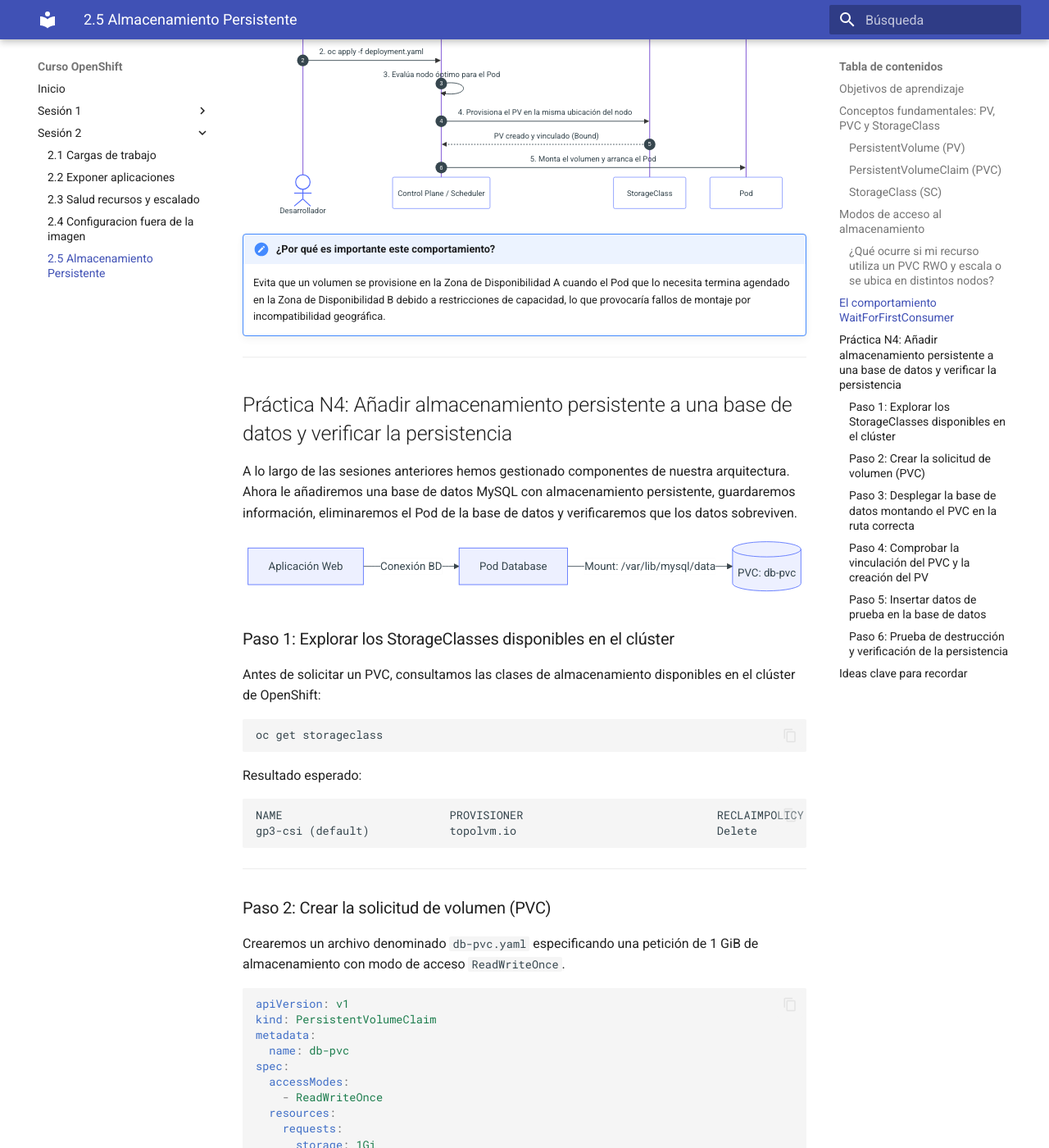
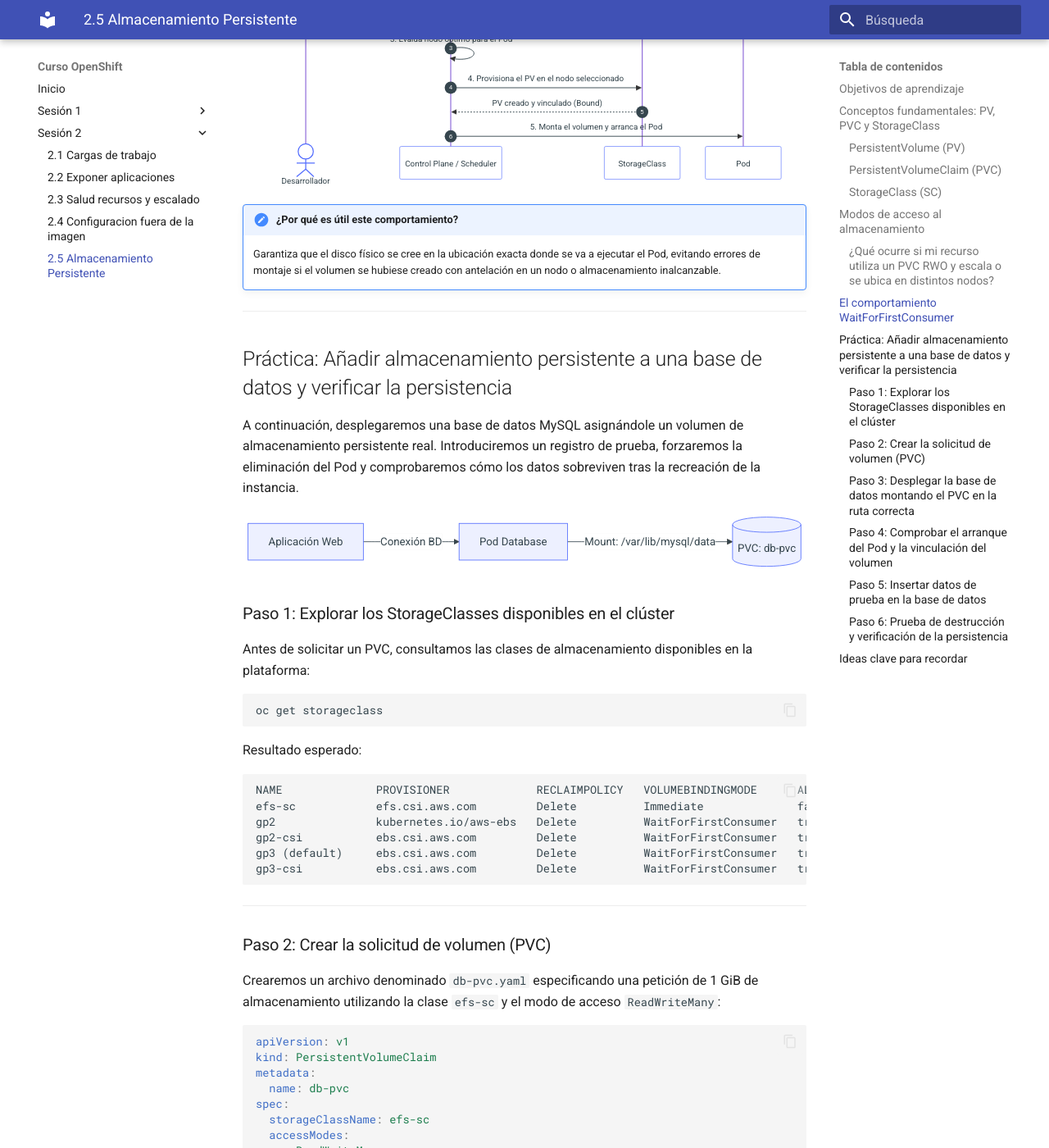
Before and after one commit to ieftraining/curso-openshift, an MkDocs documentation site: the page built from docs/sesion2/2.5 Almacenamiento Persistente.md, in a window 1280 px wide and 1400 px high, scrolled down 5609 px. Shown: the whole window at 82% size. Built offline with MkDocs 1.6.1 and Material for MkDocs 9.7.7, drawn with Linux system fonts in a browser that asks for light colours; some of the changed text lies outside the part shown.

Commit message:
Add files via upload

````diff
--- a/docs/sesion2/2.5 Almacenamiento Persistente.md
+++ b/docs/sesion2/2.5 Almacenamiento Persistente.md
@@ -10,7 +10,7 @@ Al finalizar este apartado serás capaz de:
 - Entender la diferencia entre provisión dinámica y provisión estática/manual (como en el caso de NFS).
 - Comprender el comportamiento de la política de vinculación `WaitForFirstConsumer`.
 - Identificar y prevenir el error habitual de montar un PVC en una ruta distinta a la de los datos reales de la aplicación.
-- Añadir almacenamiento persistente a una base de datos mediante la práctica N4, simular la eliminación del Pod y verificar la persistencia de la información.
+- Añadir almacenamiento persistente a una base de datos mediante la práctica paso a paso, simular la eliminación del Pod y verificar la persistencia de la información.
 
 ---
 
@@ -51,7 +51,7 @@ Es un recurso a nivel de clúster (no pertenece a ningún namespace en particula
 Es la solicitud o petición de almacenamiento realizada por un usuario o aplicación dentro de un namespace concreto.
 
 * Es un recurso de ámbito de proyecto (namespace).
-* Especifica los requerimientos necesarios: tamaño (ej. `1Gi`) y modo de acceso (ej. `ReadWriteOnce`).
+* Especifica los requerimientos necesarios: tamaño (ej. `1Gi`) y modo de acceso (ej. `ReadWriteOnce` o `ReadWriteMany`).
 * Funciona de forma análoga a un Pod: así como un Pod consume recursos de CPU y memoria del nodo, un PVC consume un PV del almacenamiento disponible.
 
 ### StorageClass (SC)
@@ -104,13 +104,13 @@ flowchart LR
     El hecho de que puedas solicitar `ReadWriteMany` (RWX) en el YAML de un PVC no garantiza que el clúster pueda aprovisionarlo. El modo de acceso está **estrictamente condicionado por la tecnología de almacenamiento subyacente**:
 
     * **StorageClasses basados en Bloques (AWS EBS, Azure Disk, vSphere FCD):** Solo admiten **RWO**. Si solicitas un PVC RWX sobre estas clases, se quedará indefinidamente en estado `Pending` con un error de provisión.
-    * **StorageClasses basados en Sistemas de Archivos / Red (NFS, CephFS, OpenShift Data Foundation):** Admiten **RWO y RWX**.
+    * **StorageClasses basados en Sistemas de Archivos / Red (NFS, AWS EFS, CephFS, OpenShift Data Foundation):** Admiten **RWO y RWX**.
 
 ### ¿Qué ocurre si mi recurso utiliza un PVC RWO y escala o se ubica en distintos nodos?
 
 Cualquier carga de trabajo que consuma un PVC con almacenamiento `ReadWriteOnce` (RWO) está sujeta a restricciones de programación y concurrencia:
 
-1. **RWO no limita por Pod, sino por Nodo:** Varios Pods situados en el **mismo nodo worker** pueden montar el mismo volumen RWO. Sin embargo, en bases de datos o aplicaciones con estado esto genera un problema grave a nivel de aplicación: múltiples instancias intentando escribir concurrentemente en los mismos archivos provocal corrupciones y bloqueos de ficheros.
+1. **RWO no limita por Pod, sino por Nodo:** Varios Pods situados en el **mismo nodo worker** pueden montar el mismo volumen RWO. Sin embargo, en bases de datos esto genera un problema grave a nivel de aplicación: múltiples instancias intentando escribir concurrentemente en los mismos archivos provocan corrupciones y bloqueos de ficheros.
 2. **Conflicto en múltiples nodos:** Si el *scheduler* ubica instancias de la aplicación en nodos distintos intentando reutilizar el mismo PVC RWO, los nuevos Pods quedarán en estado **`Pending`** con el error `Multi-Attach error for volume`, ya que la infraestructura bloquea la conexión del disco a más de un nodo físico a la vez.
 
 !!! tip "¿Cómo se gestiona el escalado en aplicaciones con estado?"
@@ -121,15 +121,15 @@ Cualquier carga de trabajo que consuma un PVC con almacenamiento `ReadWriteOnce`
 
 ## El comportamiento `WaitForFirstConsumer`
 
-En entornos con provisión dinámica de almacenamiento en la nube o en zonas de disponibilidad distribuidas, la creación inmediata del volumen físico puede ser un problema.
+En muchos clústeres de OpenShift, las clases de almacenamiento están configuradas con la política de vinculación retrasada `volumeBindingMode: WaitForFirstConsumer`.
 
-Cuando un `StorageClass` utiliza la política de vinculación `volumeBindingMode: WaitForFirstConsumer`, ocurre lo siguiente:
+Cuando esta opción está activa, ocurre el siguiente flujo:
 
 1. El usuario crea el `PVC`.
-2. Kubernetes **no asigna ni provisiona el volumen físico inmediatamente**; el PVC permanece en estado `Pending`.
-3. Kubernetes espera a que se cree un `Pod` que haga referencia a ese `PVC`.
-4. El *scheduler* analiza en qué nodo/zona del clúster conviene ejecutar ese Pod según sus recursos disponibles (CPU, Memoria, tolerancias).
-5. Una vez elegido el nodo destino, la plataforma crea y conecta el volumen físico exactamente en la misma zona o cabina accesible por dicho nodo.
+2. Kubernetes **no asigna ni crea el volumen físico inmediatamente**; el PVC permanece en estado `Pending`.
+3. Kubernetes espera a que se cree un `Pod` que solicite ese `PVC`.
+4. El *scheduler* analiza primero en qué nodo worker conviene ejecutar el Pod (según la memoria y CPU disponibles).
+5. Una vez elegido el nodo destino, la plataforma crea y conecta el volumen exactamente en la ubicación física accesible por dicho nodo.
 6. El PVC pasa al estado `Bound` y el Pod arranca correctamente.
 
 ```mermaid
@@ -144,19 +144,19 @@ sequenceDiagram
     Note over K8s: PVC en estado Pending<br/>(Wait For First Consumer)
     Dev->>K8s: 2. oc apply -f deployment.yaml
     K8s->>K8s: 3. Evalúa nodo óptimo para el Pod
-    K8s->>SC: 4. Provisiona el PV en la misma ubicación del nodo
+    K8s->>SC: 4. Provisiona el PV en el nodo seleccionado
     SC-->>K8s: PV creado y vinculado (Bound)
     K8s->>Pod: 5. Monta el volumen y arranca el Pod
 ```
 
-!!! note "¿Por qué es importante este comportamiento?"
-    Evita que un volumen se provisione en la Zona de Disponibilidad A cuando el Pod que lo necesita termina agendado en la Zona de Disponibilidad B debido a restricciones de capacidad, lo que provocaría fallos de montaje por incompatibilidad geográfica.
+!!! note "¿Por qué es útil este comportamiento?"
+    Garantiza que el disco físico se cree en la ubicación exacta donde se va a ejecutar el Pod, evitando errores de montaje si el volumen se hubiese creado con antelación en un nodo o almacenamiento inalcanzable.
 
 ---
 
-## Práctica N4: Añadir almacenamiento persistente a una base de datos y verificar la persistencia
+## Práctica: Añadir almacenamiento persistente a una base de datos y verificar la persistencia
 
-A lo largo de las sesiones anteriores hemos gestionado componentes de nuestra arquitectura. Ahora le añadiremos una base de datos MySQL con almacenamiento persistente, guardaremos información, eliminaremos el Pod de la base de datos y verificaremos que los datos sobreviven.
+A continuación, desplegaremos una base de datos MySQL asignándole un volumen de almacenamiento persistente real. Introduciremos un registro de prueba, forzaremos la eliminación del Pod y comprobaremos cómo los datos sobreviven tras la recreación de la instancia.
 
 ```mermaid
 flowchart LR
@@ -166,7 +166,7 @@ flowchart LR
 
 ### Paso 1: Explorar los StorageClasses disponibles en el clúster
 
-Antes de solicitar un PVC, consultamos las clases de almacenamiento disponibles en el clúster de OpenShift:
+Antes de solicitar un PVC, consultamos las clases de almacenamiento disponibles en la plataforma:
 
 ```bash
 oc get storageclass
@@ -174,15 +174,19 @@ oc get storageclass
 
 Resultado esperado:
 ```text
-NAME                         PROVISIONER                             RECLAIMPOLICY   VOLUMEBINDINGMODE      ALLOWVOLUMEEXPANSION   AGE
-gp3-csi (default)            topolvm.io                              Delete          WaitForFirstConsumer   true                   30d
+NAME              PROVISIONER             RECLAIMPOLICY   VOLUMEBINDINGMODE      ALLOWVOLUMEEXPANSION   AGE
+efs-sc            efs.csi.aws.com         Delete          Immediate              false                  673d
+gp2               kubernetes.io/aws-ebs   Delete          WaitForFirstConsumer   true                   674d
+gp2-csi           ebs.csi.aws.com         Delete          WaitForFirstConsumer   true                   674d
+gp3 (default)     ebs.csi.aws.com         Delete          WaitForFirstConsumer   true                   674d
+gp3-csi           ebs.csi.aws.com         Delete          WaitForFirstConsumer   true                   674d
 ```
 
 ---
 
 ### Paso 2: Crear la solicitud de volumen (PVC)
 
-Crearemos un archivo denominado `db-pvc.yaml` especificando una petición de 1 GiB de almacenamiento con modo de acceso `ReadWriteOnce`.
+Crearemos un archivo denominado `db-pvc.yaml` especificando una petición de 1 GiB de almacenamiento utilizando la clase `efs-sc` y el modo de acceso `ReadWriteMany`:
 
 ```yaml
 apiVersion: v1
@@ -190,8 +194,9 @@ kind: PersistentVolumeClaim
 metadata:
   name: db-pvc
 spec:
+  storageClassName: efs-sc
   accessModes:
-    - ReadWriteOnce
+    - ReadWriteMany
   resources:
     requests:
       storage: 1Gi
@@ -211,19 +216,18 @@ oc get pvc db-pvc
 
 Resultado esperado:
 ```text
-NAME     STATUS    VOLUME   CAPACITY   ACCESS MODES   STORAGECLASS   AGE
-db-pvc   Pending                                      gp3-csi        5s
+NAME     STATUS   VOLUME                                     CAPACITY   ACCESS MODES   STORAGECLASS   AGE
+db-pvc   Bound    pvc-b6af2cd1-ca23-4fef-9b10-5a049589da72   1Gi        RWX            efs-sc         20s
 ```
 
-!!! note "Análisis del estado Pending"
-    El estado `Pending` es el comportamiento esperado en clases de almacenamiento configuradas con `WaitForFirstConsumer`. Permanecerá en este estado hasta que despleguemos el Pod que utilizará este volumen.
+El estado **`Bound`** confirma que el clúster ha aprovisionado dinámicamente un `PersistentVolume` (PV) listo para consumirse.
 
 ---
 
 ### Paso 3: Desplegar la base de datos montando el PVC en la ruta correcta
 
 !!! warning "Punto crítico: El riesgo del PVC montado en la ruta incorrecta"
-    Uno de los errores más comunes en Kubernetes es montar el PVC en un directorio distinto al que la aplicación realmente utiliza para escribir sus datos.
+    Uno de los errores más comunes al trabajar con almacenamiento es montar el PVC en un directorio distinto al que la aplicación realmente utiliza para guardar sus datos.
 
     ```mermaid
     flowchart TD
@@ -294,27 +298,9 @@ oc apply -f db-deployment.yaml
 
 ---
 
-### Paso 4: Comprobar la vinculación del PVC y la creación del PV
+### Paso 4: Comprobar el arranque del Pod y la vinculación del volumen
 
-Una vez creado el Pod, la plataforma evalúa la solicitud y aprovisiona el volumen físico. Comprobamos de nuevo el PVC:
-
-```bash
-oc get pvc db-pvc
-```
-
-Resultado esperado:
-```text
-NAME     STATUS   VOLUME                                     CAPACITY   ACCESS MODES   STORAGECLASS   AGE
-db-pvc   Bound    pvc-8f2a1b9c-4d3e-4f5a-9b1c-2d3e4f5a6b7c   1Gi        RWO            gp3-csi        1m
-```
-
-Observamos que el PVC ha cambiado a estado **`Bound`** y se le ha asignado dinámicamente un `PersistentVolume` (`pvc-8f2a1b9c...`).
-
----
-
-### Paso 5: Insertar datos de prueba en la base de datos
-
-Obtenemos el nombre del Pod de la base de datos en ejecución:
+Verificamos que el Pod se ha creado y se encuentra en estado `Running`:
 
 ```bash
 oc get pods -l app=db-mysql
@@ -326,12 +312,16 @@ NAME                        READY   STATUS    RESTARTS   AGE
 db-mysql-7c85885c49-x2b8z   1/1     Running   0          45s
 ```
 
+---
+
+### Paso 5: Insertar datos de prueba en la base de datos
+
 Accedemos mediante `oc exec` al cliente MySQL dentro del Pod y creamos una tabla con un registro de prueba:
 
 ```bash
 oc exec deployment/db-mysql -- mysql -u user_curso -ppassword123 mibase -e \
   "CREATE TABLE notas (id INT AUTO_INCREMENT PRIMARY KEY, texto VARCHAR(255)); \
-   INSERT INTO notas (texto) VALUES ('Dato persistente introducido en la prueba N4');"
+   INSERT INTO notas (texto) VALUES ('Dato persistente introducido en la prueba');"
 ```
 
 Verificamos que el registro ha sido insertado correctamente:
@@ -343,11 +333,11 @@ oc exec deployment/db-mysql -- mysql -u user_curso -ppassword123 mibase -e \
 
 Resultado esperado:
 ```text
-+----+----------------------------------------------+
-| id | texto                                        |
-+----+----------------------------------------------+
-|  1 | Dato persistente introducido en la prueba N4 |
-+----+----------------------------------------------+
++----+-------------------------------------------+
+| id | texto                                     |
++----+-------------------------------------------+
+|  1 | Dato persistente introducido en la prueba |
++----+-------------------------------------------+
 ```
 
 ---
@@ -388,11 +378,11 @@ oc exec deployment/db-mysql -- mysql -u user_curso -ppassword123 mibase -e \
 
 Resultado esperado:
 ```text
-+----+----------------------------------------------+
-| id | texto                                        |
-+----+----------------------------------------------+
-|  1 | Dato persistente introducido en la prueba N4 |
-+----+----------------------------------------------+
++----+-------------------------------------------+
+| id | texto                                     |
++----+-------------------------------------------+
+|  1 | Dato persistente introducido en la prueba |
++----+-------------------------------------------+
 ```
 
 El registro permanece intacto en la base de datos. Los datos han sobrevivido a la destrucción completa del Pod gracias a que el PVC estaba montado correctamente en la ruta `/var/lib/mysql/data`.
@@ -406,7 +396,7 @@ El registro permanece intacto en la base de datos. Los datos han sobrevivido a l
     * Un **PersistentVolumeClaim (PVC)** es la solicitud de almacenamiento efectuada desde el espacio de nombres del desarrollador.
     * Un **PersistentVolume (PV)** es la representación física/red del disco gestionada por la plataforma.
     * Un **StorageClass (SC)** define los parámetros de provisión dinámica del almacenamiento (disponible en clouds y vSphere, mientras que soluciones como NFS suelen requerir provisión estática/manual).
-    * El **modo de acceso** (RWO, RWX) está limitado por la infraestructura subyacente del `StorageClass`. Los discos de bloque (AWS EBS, vSphere) solo permiten RWO.
+    * El **modo de acceso** (RWO, RWX) está limitado por la infraestructura subyacente del `StorageClass`. Los discos de bloque (AWS EBS, vSphere) solo permiten RWO, mientras que soluciones basadas en red (AWS EFS, CephFS) permiten RWX.
     * Para escalar aplicaciones o bases de datos multinstancia con almacenamiento RWO se utiliza **StatefulSet** con un PVC por cada réplica.
-    * La política **`WaitForFirstConsumer`** retrasa la provisión física del volumen hasta que un Pod es agendado, garantizando que el almacenamiento y el nodo se encuentren en la misma ubicación geográfica/infraestructura.
+    * La política **`WaitForFirstConsumer`** retrasa la provisión física del volumen hasta que un Pod es agendado, garantizando que el almacenamiento se cree en el nodo correcto.
     * Asegúrate siempre de que el parámetro `mountPath` coincida exactamente con la **ruta de datos real de la aplicación**. Si el PVC se monta en la ruta equivocada, los datos se escribirán en el almacenamiento efímero local del Pod y se perderán.
````
